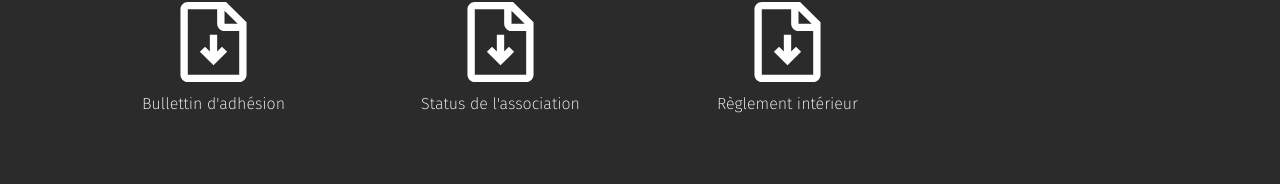
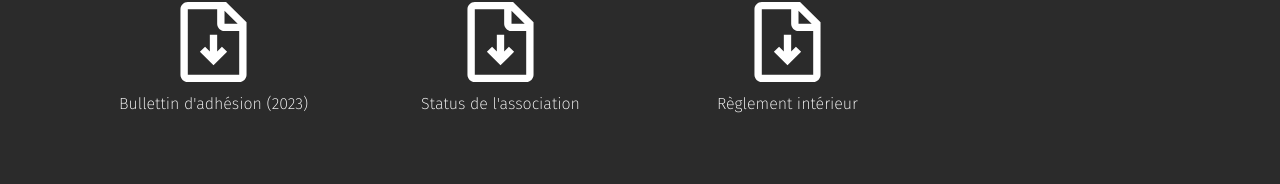
Before and after one commit to EloxFire/AAAOV, a Next.js app: page /rejoindre in a window 1280 px wide. Shown: the part 1355-1539 px from the top of the page. Built offline with nearby package versions, Linux system fonts and the light colour scheme.

Commit message:
Minor fix

```diff
--- a/src/pages/rejoindre.tsx
+++ b/src/pages/rejoindre.tsx
@@ -87,7 +87,7 @@ export default function rejoindre() {
           <h2 className={joinStyles.contentHeader}>Liens utiles</h2>
           <p className={joinStyles.text}>Voici quelques liens utiles sur l&apos;association :</p>
           <div className={joinStyles.linksDownloadContainer}>
-            <File name="Bullettin d'adhésion" url="http://www.astrosurf.com/aaaov/documents/Bulletin%20d'adh%C3%A9sion%20AAAOV.pdf" />
+            <File name="Bullettin d'adhésion (2023)" url="http://www.astrosurf.com/aaaov/documents/Bulletin%20d'adh%C3%A9sion%20AAAOV.pdf" />
             <File name="Status de l'association" url="http://www.astrosurf.com/aaaov/documents/1-Statuts%202018.pdf" />
             <File name="Règlement intérieur" url="http://www.astrosurf.com/aaaov/documents/2-%20RI%202018-03.pdf" />
           </div>
```
